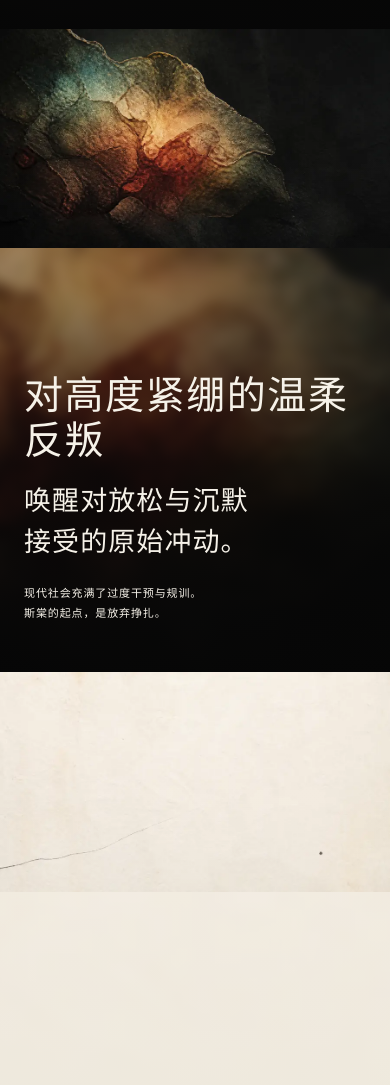
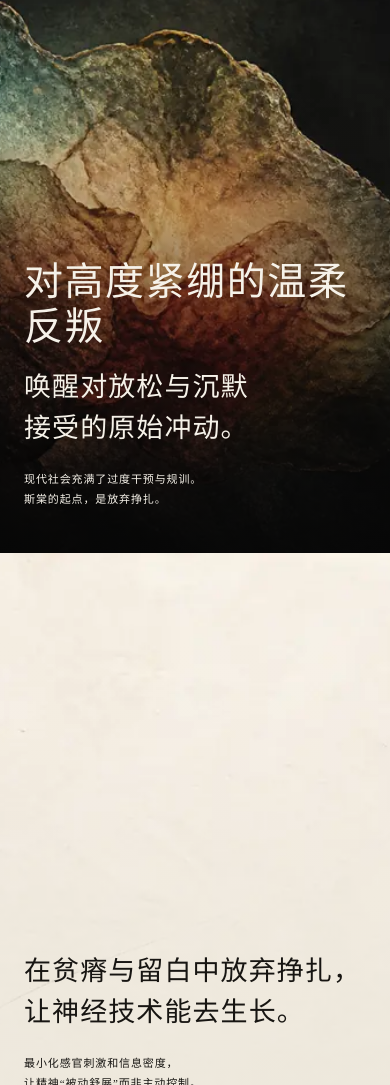
Before and after one commit to liuchui000-web/sitang-website, a plain HTML site: page index.html in a window 390 px wide. Shown: the part 2303-3388 px from the top of the page. Drawn offline with Linux system fonts and the light colour scheme.

Commit message:
Fix mobile philosophy text overlay and section gaps

```diff
--- a/styles.css
+++ b/styles.css
@@ -366,8 +366,8 @@
   .contact footer > p { margin-bottom: 0; }
   .contact .copyright { margin-top: 0; text-align: right; }
 
-  /* Mobile artwork policy: preserve every illustration's complete native ratio. */
-  .philosophy-page img,
+  /* Mobile artwork policy: preserve complete artwork in panels, while the
+     philosophy sequence uses full-bleed crops so its copy always sits on art. */
   .therapy-background,
   .visual-cover > img,
   .products-background {
@@ -386,10 +386,11 @@
   }
   .philosophy-light { background-color: #eee9dd; }
   .philosophy-page {
-    height: clamp(620px, 165vw, 720px);
+    height: clamp(580px, 150vw, 680px);
     min-height: 0;
     overflow: hidden;
     isolation: isolate;
+    margin: 0;
   }
   .philosophy-page img {
     position: absolute;
@@ -397,30 +398,28 @@
     inset: 0;
     width: 100%;
     height: 100%;
-    object-fit: contain;
-    object-position: center top !important;
+    object-fit: cover;
+    object-position: center center !important;
   }
   .philosophy-page::before {
     content: "";
     position: absolute;
     z-index: 0;
-    inset: -22px;
-    background: #090909 var(--art-bg, none) center / cover no-repeat;
-    filter: blur(6px);
-    opacity: .9;
-    transform: scale(1.02);
+    inset: 0;
+    background: #090909;
+    opacity: 1;
   }
   .philosophy-light::before {
     background-color: #eee9dd;
-    opacity: .82;
+    opacity: 1;
   }
   .philosophy-page::after {
     display: block;
     z-index: 2;
-    background: linear-gradient(0deg, rgba(6,6,6,.96) 0%, rgba(6,6,6,.8) 32%, rgba(6,6,6,.18) 66%, transparent 82%);
+    background: linear-gradient(0deg, rgba(6,6,6,.88) 0%, rgba(6,6,6,.55) 34%, rgba(6,6,6,.06) 70%, transparent 86%);
   }
   .philosophy-light::after {
-    background: linear-gradient(0deg, rgba(238,233,221,.98) 0%, rgba(238,233,221,.86) 35%, rgba(238,233,221,.2) 68%, transparent 84%);
+    background: linear-gradient(0deg, rgba(238,233,221,.92) 0%, rgba(238,233,221,.58) 36%, rgba(238,233,221,.05) 72%, transparent 86%);
   }
   .philosophy-copy,
   .philosophy-one .philosophy-copy,
@@ -438,7 +437,7 @@
     bottom: 0 !important;
     width: 100%;
     max-width: none;
-    padding: 42px 24px 48px;
+    padding: 42px 24px 44px;
     text-align: left !important;
     transform: none;
   }
@@ -449,6 +448,13 @@
     transform: none;
     transition: none;
   }
+  .philosophy-one img { object-position: 46% center !important; }
+  .philosophy-two img { object-position: 39% center !important; }
+  .philosophy-three img { object-position: 47% center !important; }
+  .philosophy-four img { object-position: 52% center !important; }
+  .philosophy-five img { object-position: 42% center !important; }
+  .philosophy-six img { object-position: 43% center !important; }
+  .philosophy-page + .philosophy-page { margin-top: -1px; }
   .card-art {
     background-position: center !important;
     background-size: contain !important;
```
